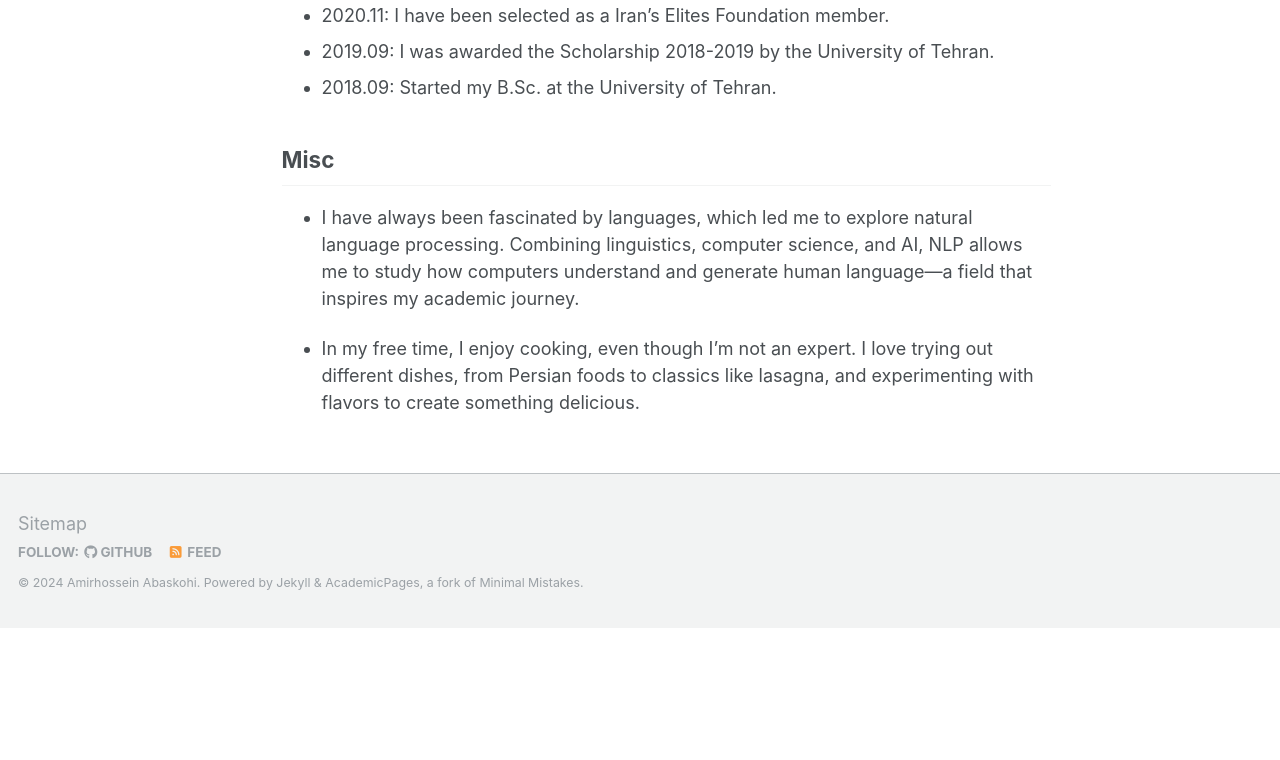
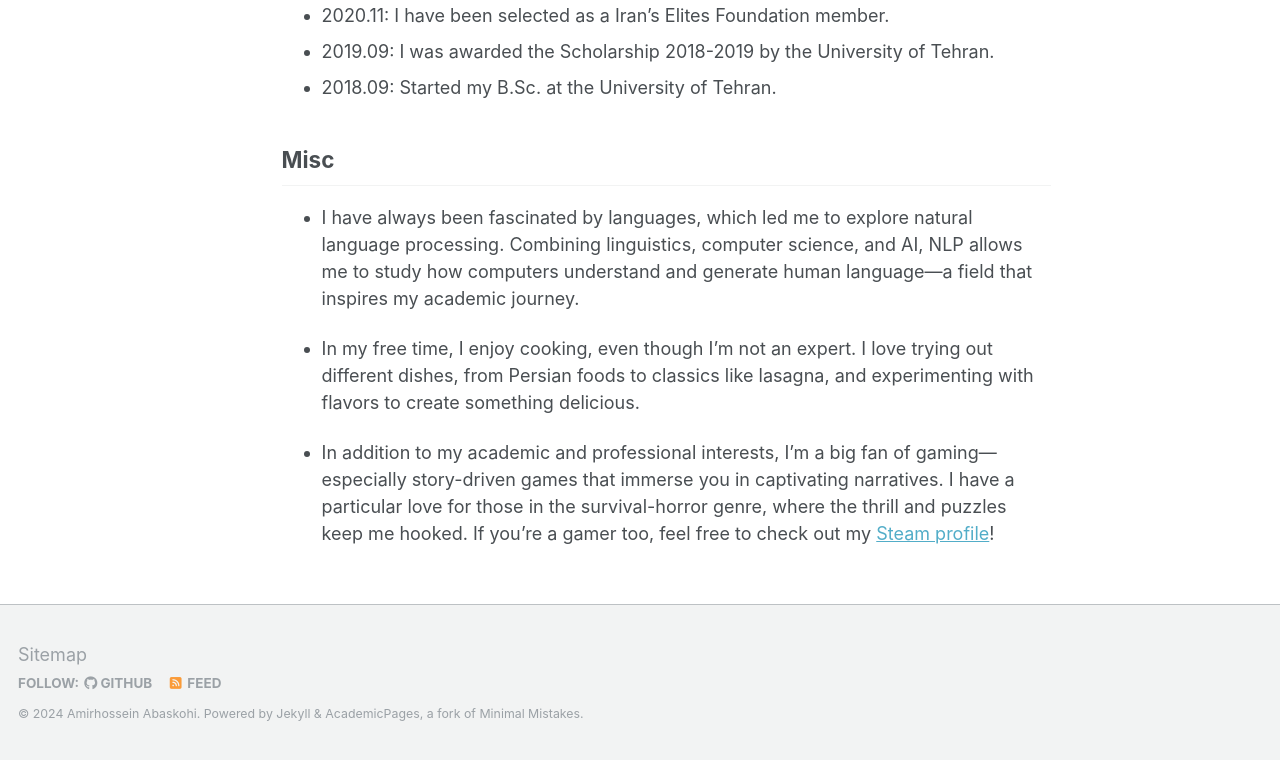
Before and after one commit to AmirAbaskohi/AmirAbaskohi.github.io, a Jekyll site: the page built from _pages/about.md, in a window 1280 px wide and 900 px high, scrolled down 2091 px, cut to the strip 140-900 px from the top of the window. Built offline with Jekyll 4.4.1, drawn with Linux system fonts in a browser that asks for light colours; before the commit the page ends 2859 px from its top, so only the background shows below that.

Commit message:
Update about.md

```diff
--- a/_pages/about.md
+++ b/_pages/about.md
@@ -46,3 +46,5 @@ I am happy to answer any questions and chat about research/collboration! Reach m
 - I have always been fascinated by languages, which led me to explore natural language processing. Combining linguistics, computer science, and AI, NLP allows me to study how computers understand and generate human language—a field that inspires my academic journey.
 
 - In my free time, I enjoy cooking, even though I’m not an expert. I love trying out different dishes, from Persian foods to classics like lasagna, and experimenting with flavors to create something delicious.
+
+- In addition to my academic and professional interests, I’m a big fan of gaming—especially story-driven games that immerse you in captivating narratives. I have a particular love for those in the survival-horror genre, where the thrill and puzzles keep me hooked. If you’re a gamer too, feel free to check out my [Steam profile](https://steamcommunity.com/profiles/76561199162754559)!
```
